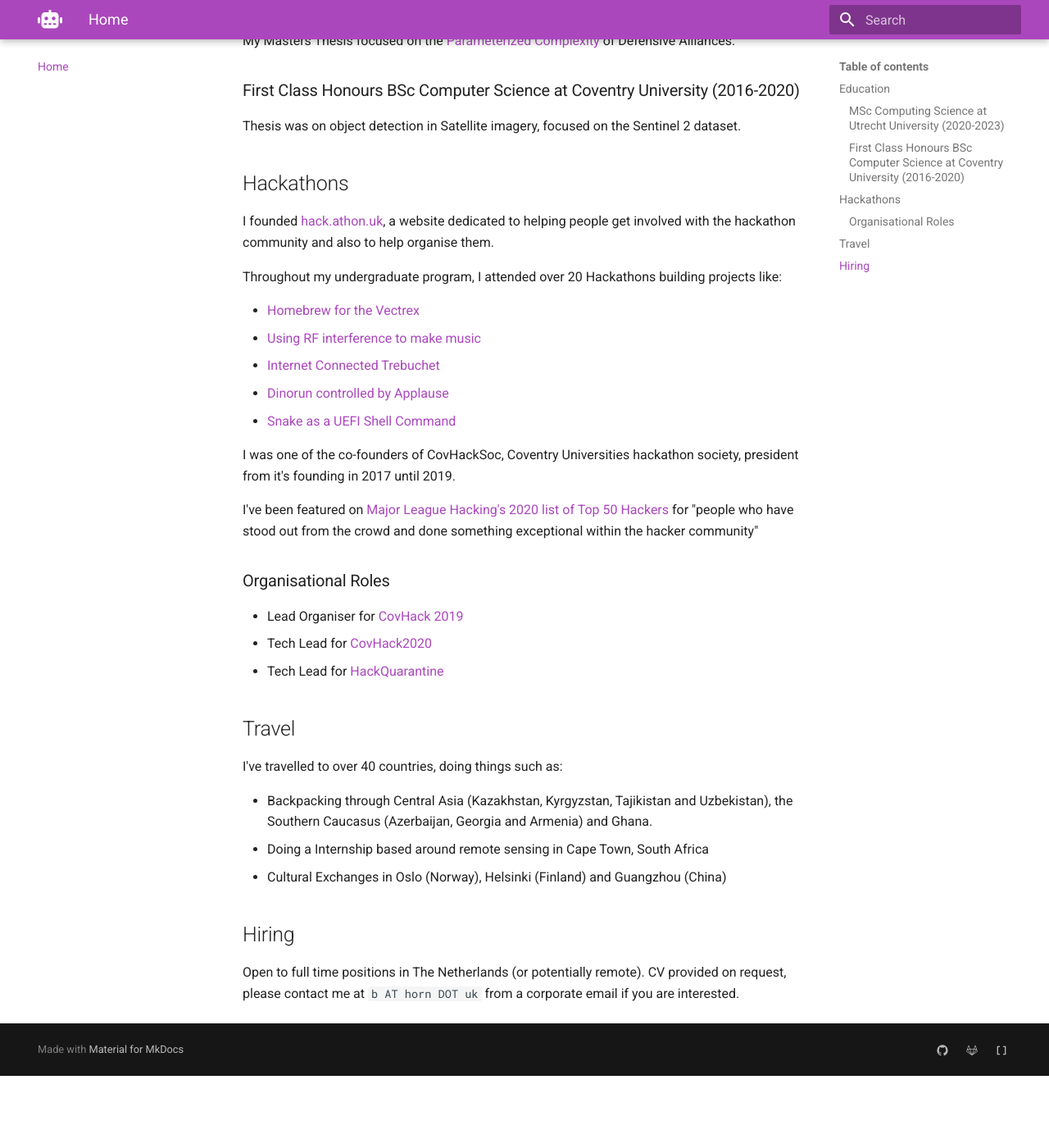
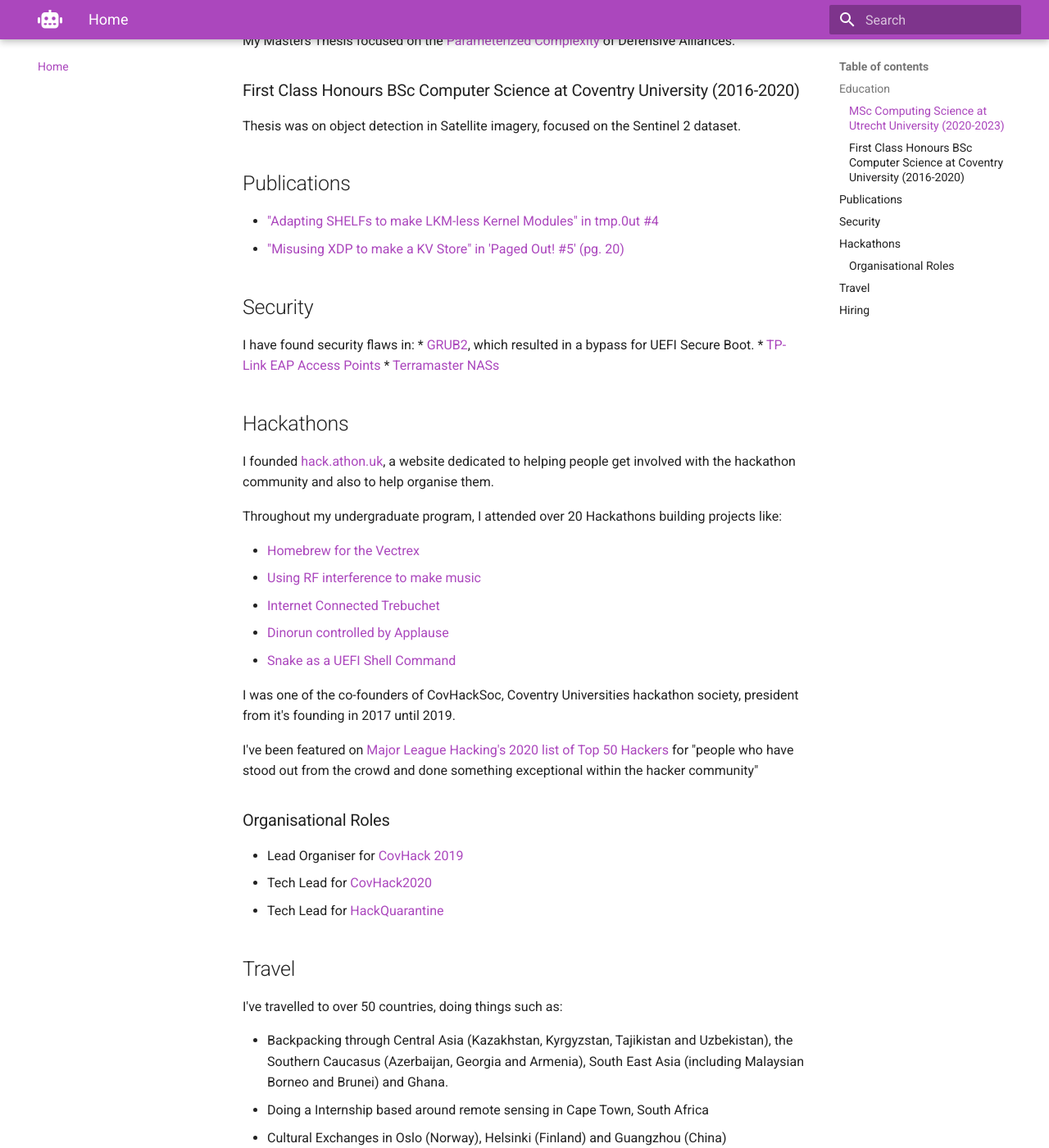
Before and after one commit to bahorn/b.horn.uk, an MkDocs documentation site: the page built from docs/index.md, in a window 1280 px wide and 1400 px high, scrolled down 353 px. Shown: the whole window at 82% size. Built offline with MkDocs 1.6.1 and Material for MkDocs 9.7.7, drawn with Linux system fonts in a browser that asks for light colours; nearby versions of some CDN libraries; before the commit the page ends 1665 px from its top, so only the background shows below that; some of the changed text lies outside the part shown.

Commit message:
add my security work, zine articles, and update travel

```diff
--- a/docs/index.md
+++ b/docs/index.md
@@ -11,6 +11,18 @@
 ### First Class Honours BSc Computer Science at Coventry University (2016-2020)
 
 Thesis was on object detection in Satellite imagery, focused on the Sentinel 2 dataset.
+
+## Publications
+
+* ["Adapting SHELFs to make LKM-less Kernel Modules" in tmp.0ut #4](https://tmpout.sh/4/5.html)
+* ["Misusing XDP to make a KV Store" in 'Paged Out! #5' (pg. 20)](https://pagedout.institute/download/PagedOut_005.pdf)
+
+## Security
+
+I have found security flaws in:
+* [GRUB2](https://blog.b.horn.uk/posts/grabit/), which resulted in a bypass for UEFI Secure Boot.
+* [TP-Link EAP Access Points](https://github.com/bahorn/security/tree/main/TP-Link-EAP-2022-10-16)
+* [Terramaster NASs](https://github.com/bahorn/security/blob/main/Terramaster-TOS-2021-03-27/TOS-rsync.md)
 
 ## Hackathons
 
@@ -41,13 +53,13 @@
 
 ## Travel
 
-I've travelled to over 40 countries, doing things such as:
+I've travelled to over 50 countries, doing things such as:
 
-* Backpacking through Central Asia (Kazakhstan, Kyrgyzstan, Tajikistan and Uzbekistan), the Southern Caucasus (Azerbaijan, Georgia and Armenia) and Ghana.
+* Backpacking through Central Asia (Kazakhstan, Kyrgyzstan, Tajikistan and Uzbekistan), the Southern Caucasus (Azerbaijan, Georgia and Armenia), South East Asia (including Malaysian Borneo and Brunei) and Ghana.
 * Doing a Internship based around remote sensing in Cape Town, South Africa
 * Cultural Exchanges in Oslo (Norway), Helsinki (Finland) and Guangzhou (China)
 
 ## Hiring
 
-Open to full time positions in The Netherlands (or potentially remote).
+Open to full time positions in The Netherlands or remote.
 CV provided on request, please contact me at `b AT horn DOT uk` from a corporate email if you are interested.
```
